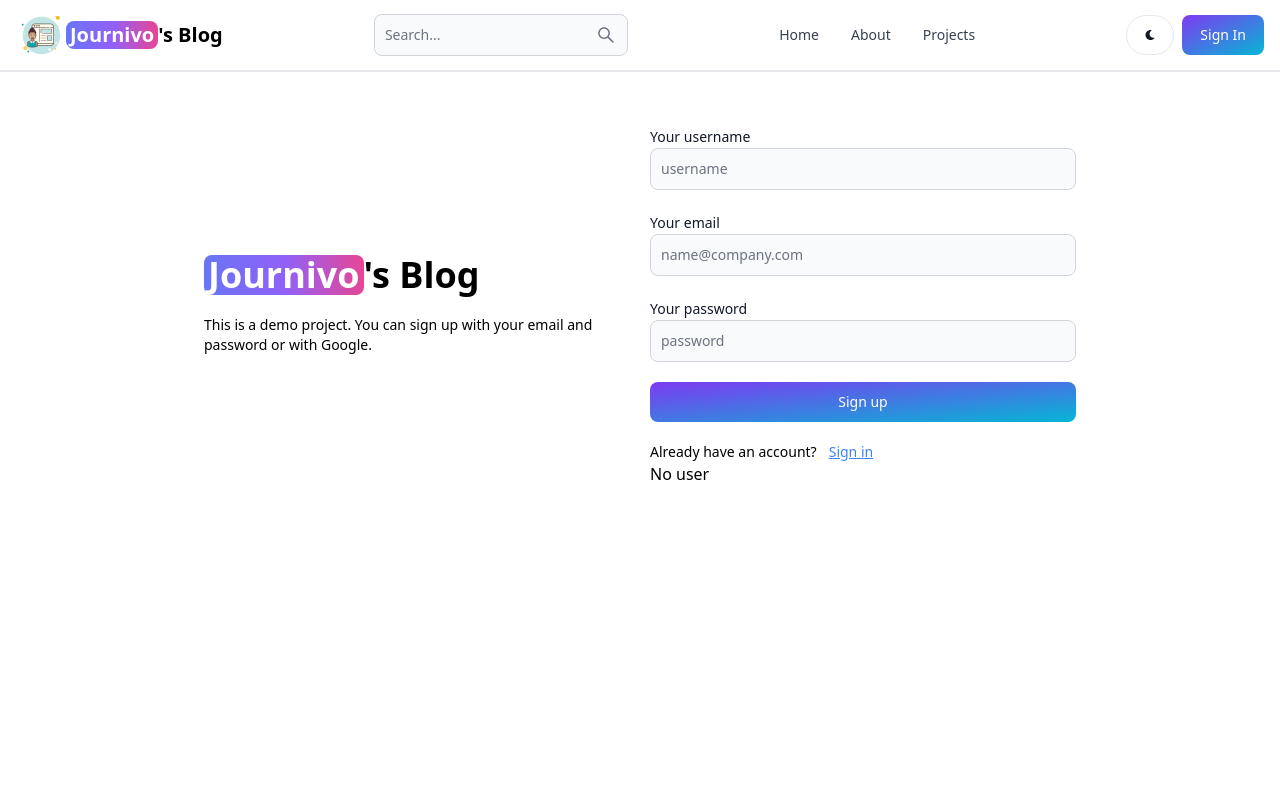
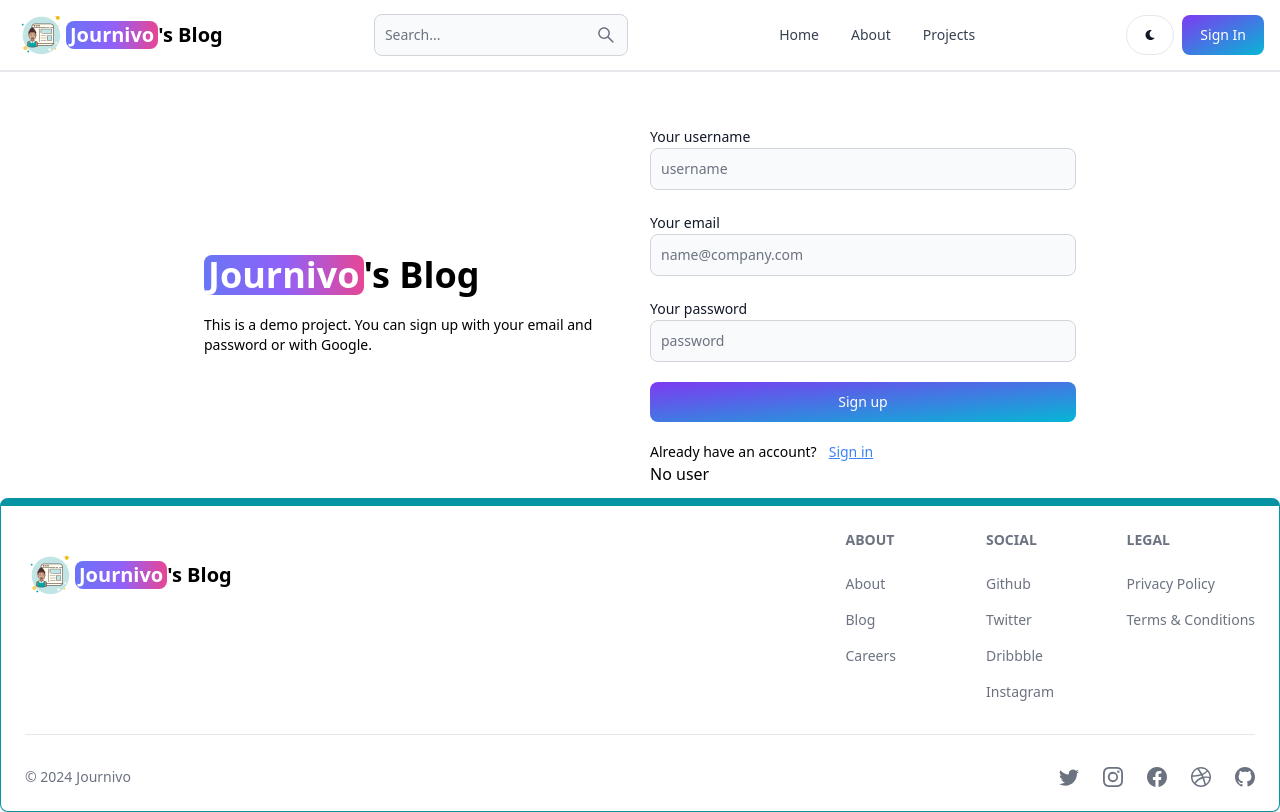
Before and after one commit to happiestt-talha/Journivo, a React (Create React App) app in the folder client/: page /sign-up in a window 1280 px wide. Built offline with nearby package versions, Linux system fonts and the light colour scheme.

Commit message:
Added Footer

```diff
--- a/client/src/App.js
+++ b/client/src/App.js
@@ -7,6 +7,7 @@ import About from './pages/About'
 import Signin from './pages/Signin'
 import Signup from './pages/Signup'
 import Header from './components/Header'
+import FooterComp from './components/FooterComp'
 
 const App = () => {
   return (
@@ -21,6 +22,7 @@ const App = () => {
           <Route path='/sign-in' element={<Signin />} />
           <Route path='/sign-up' element={<Signup />} />
         </Routes>
+        <FooterComp />
       </BrowserRouter>
     </>
   )
--- /dev/null
+++ b/client/src/components/FooterComp.jsx
@@ -0,0 +1,76 @@
+import React from 'react'
+import { Footer } from 'flowbite-react'
+import { BsDribbble, BsFacebook, BsGithub, BsInstagram, BsTwitter } from "react-icons/bs";
+import { Link } from 'react-router-dom';
+import logo from '../assets/icons/blog-50.png'
+
+const FooterComp = () => {
+    return (
+        <>
+            <Footer container className='border border-t-8 border-teal-500'>
+                <div className="w-full max-w-7xl mx-auto">
+                    <div className="grid w-full justify-between sm:flex md:grid-cols-1">
+                        <div className="mt-5">
+                            <Link to="/" className="flex items-center">
+                                <img className='hidden md:inline' src={logo} alt="Journivo" />
+
+                                <span
+                                    className="self-center whitespace-nowrap text-xl font-semibold
+                        bg-gradient-to-r from-indigo-500 via-purple-500 to-pink-500 px-1
+                        text-white rounded-lg dark:text-white">
+                                    Journivo</span>
+
+                                <span
+                                    className='font-bold text-xl'
+                                >'s Blog</span>
+                            </Link>
+                        </div>
+
+                        <div className="grid grid-cols-3 gap-3">
+
+                            <div>
+                                <Footer.Title title='About' />
+                                <Footer.LinkGroup col>
+                                    <Footer.Link as={Link} to='/about'>About</Footer.Link>
+                                    <Footer.Link as={Link} to='/'>Blog</Footer.Link>
+                                    <Footer.Link as={Link} to='https://jobee.pk' target="_blank" rel="noopener noreferrer">Careers</Footer.Link>
+                                </Footer.LinkGroup>
+                            </div>
+                            <div>
+                                <Footer.Title title='Social' />
+                                <Footer.LinkGroup col>
+                                    <Footer.Link as={Link} target="_blank" rel="noopener noreferrer" to='https://github.com/happiestt-talha'>Github</Footer.Link>
+                                    <Footer.Link as={Link} target="_blank" rel="noopener noreferrer" to='https://twitter.com/mtalha215'>Twitter</Footer.Link>
+                                    <Footer.Link as={Link} target="_blank" rel="noopener noreferrer" to='https://dribbble.com'>Dribbble</Footer.Link>
+                                    <Footer.Link as={Link} target="_blank" rel="noopener noreferrer" to='https://instagram.com/happiest_talha'>Instagram</Footer.Link>
+                                </Footer.LinkGroup>
+                            </div>
+
+                            <div>
+                                <Footer.Title title='Legal' />
+                                <Footer.LinkGroup col>
+                                    <Footer.Link as={Link} to='#'>Privacy Policy</Footer.Link>
+                                    <Footer.Link as={Link} to='#'>Terms & Conditions</Footer.Link>
+                                </Footer.LinkGroup>
+                            </div>
+
+                        </div>
+                    </div>
+                    <Footer.Divider />
+                    <div className='w-full sm:flex sm:items-center sm:justify-between' >
+                        <Footer.Copyright href="#" by="Journivo" year={new Date().getFullYear()} />
+                        <div className='flex gap-6 sm:mt-0 mt-4 sm:justify-center'>
+                            <Footer.Icon href='https://twitter.com/mtalha215' icon={BsTwitter} />
+                            <Footer.Icon href='https://instagram.com/happiestt_talha' icon={BsInstagram} />
+                            <Footer.Icon href='https://facebook.com/happiest_talha' icon={BsFacebook} />
+                            <Footer.Icon href='https://dribbble.com' icon={BsDribbble} />
+                            <Footer.Icon href='https://github.com/happiestt-talha' icon={BsGithub} />
+                        </div>
+                    </div>
+                </div>
+            </Footer>
+        </>
+    )
+}
+
+export default FooterComp
```
Also changed, not shown: 1 other file (tests, documents, lock files or other folders).
